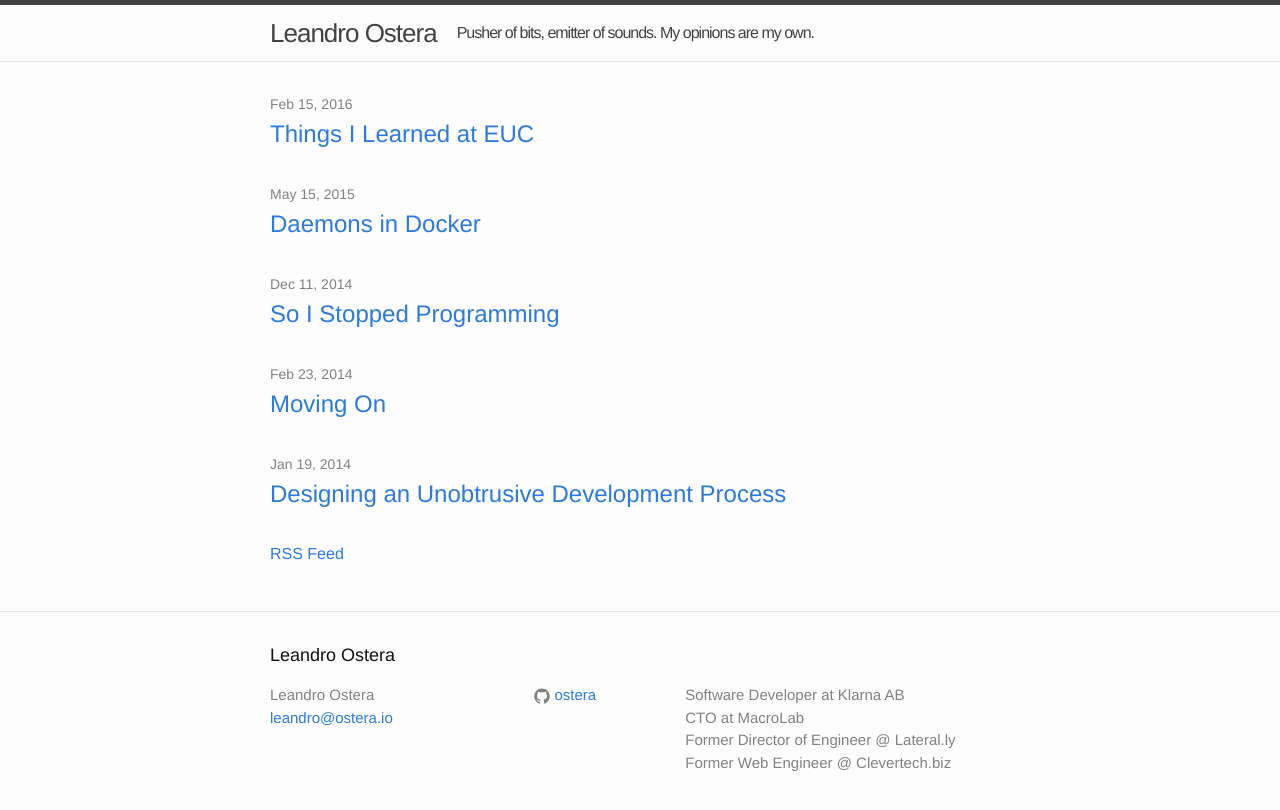
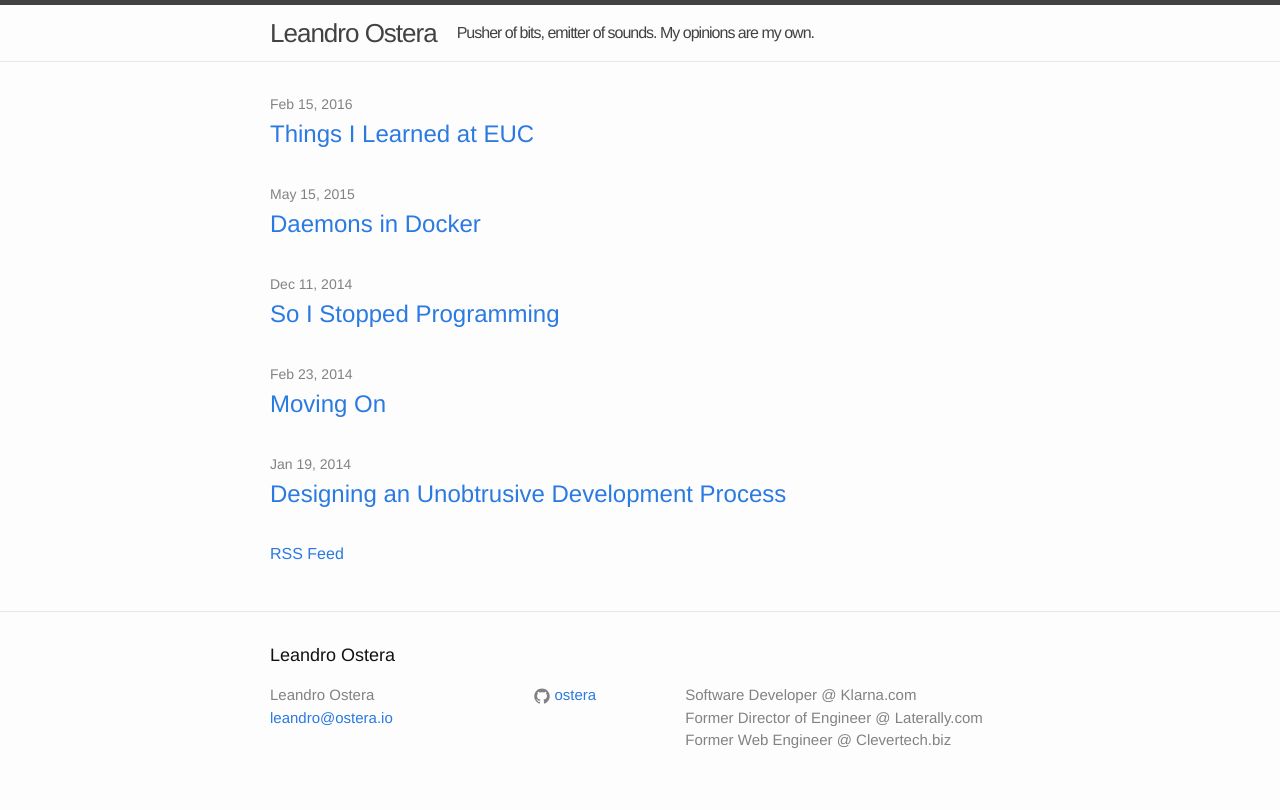
Before and after one commit to ostera/ostera.github.io, a Jekyll site: the page built from index.html, in a window 1280 px wide. Shown: the top 810 px of the page. Built offline with Jekyll 4.4.1, drawn with Linux system fonts in a browser that asks for light colours.

Commit message:
Updated description

```diff
--- a/_config.yml
+++ b/_config.yml
@@ -3,9 +3,8 @@ title: Leandro Ostera
 subtitle: Pusher of bits, emitter of sounds. My opinions are my own.
 email: leandro@ostera.io
 description: > # this means to ignore newlines until "baseurl:"
-  Software Developer at Klarna AB<br>
-  CTO at MacroLab<br>
-  Former Director of Engineer @ Lateral.ly<br>
+  Software Developer @ Klarna.com<br>
+  Former Director of Engineer @ Laterally.com<br>
   Former Web Engineer @ Clevertech.biz
 baseurl: "" # the subpath of your site, e.g. /blog/
 url: "http://ostera.io" # the base hostname & protocol for your site
```
